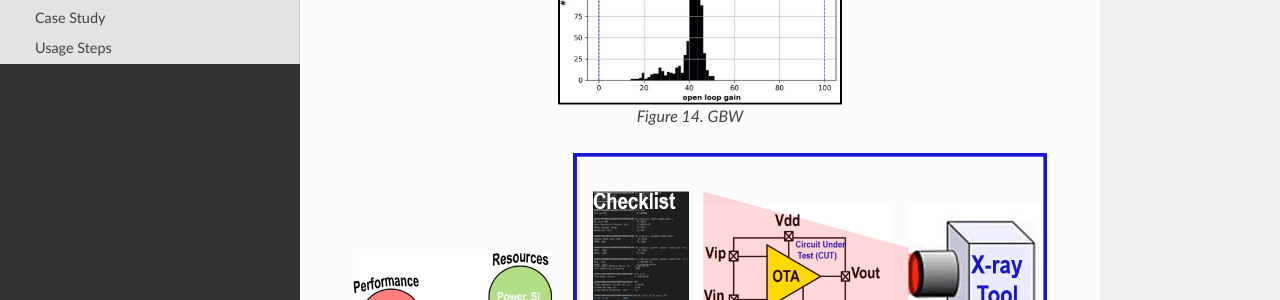
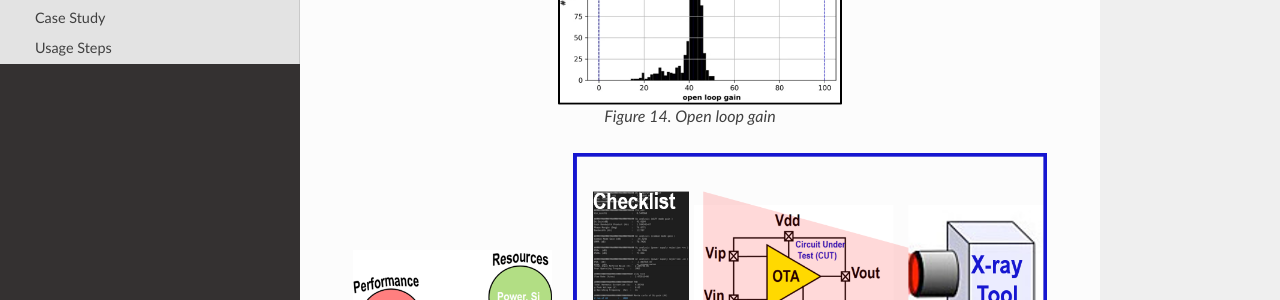
Before and after one commit to Ahmedredamohamed2022/Manual_Lab, a Sphinx documentation site: the page built from docs/source/xray4ota.rst, in a window 1280 px wide and 900 px high, scrolled down 8791 px. Shown: the part 290-590 px from the top of the window. Built offline with Sphinx 7.4.7 and the Read the Docs theme 2.0.0, drawn with Linux system fonts in a browser that asks for light colours.

Commit message:
Update xray4ota.rst

```diff
--- a/docs/source/xray4ota.rst
+++ b/docs/source/xray4ota.rst
@@ -364,7 +364,7 @@ Usage Steps
    :scale: 60%
    :align: center
 
-   *Figure 14. GBW*
+   *Figure 14. Open loop gain*
 
 
 
```
